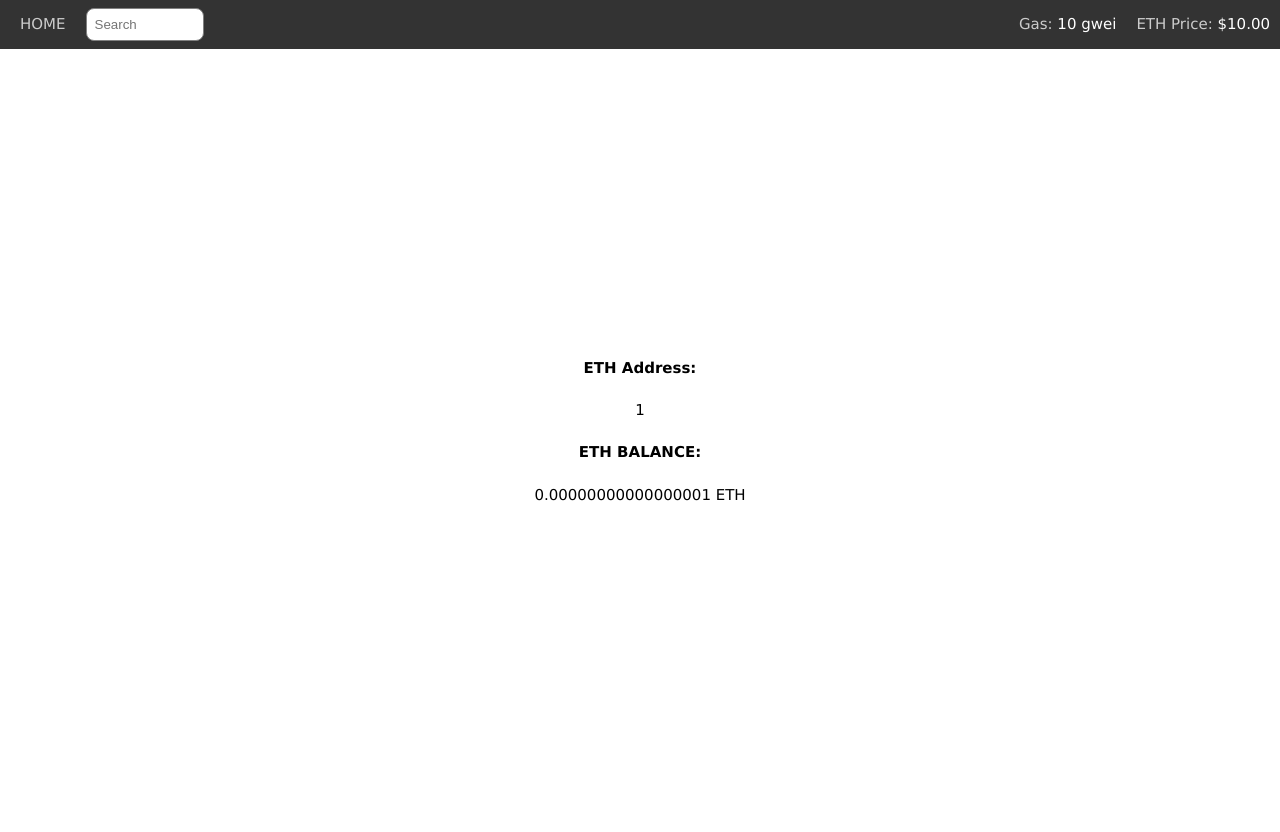
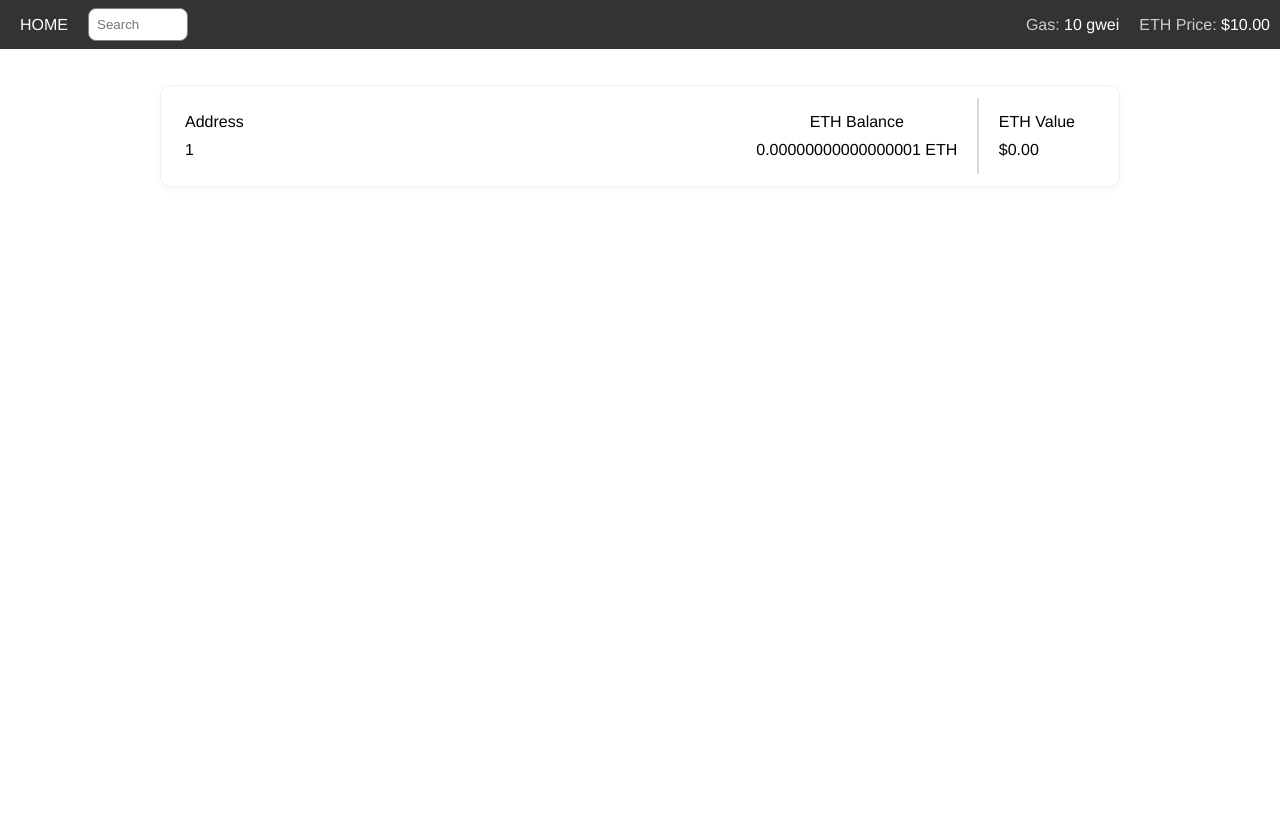
Before and after one commit to itskillian/ethexplorer, a Django app: page /address/1 in a window 1280 px wide. After the commit the page ends 187 px from the top, so only its background shows below. Run offline with Django 5.2, Linux system fonts and the light colour scheme; tables that the repository leaves empty hold one stand-in row (values such as "Sample post"); a database or web service that is not in the repository returns one stand-in record (values such as "Sample title"); data that the repository does not hold is empty.

Commit message:
update address results page to now return ETH value in USD add html and css to improve visuals

```diff
--- a/core/context_processors.py
+++ b/core/context_processors.py
@@ -31,9 +31,11 @@ def eth_tracker_context(request):
         'apikey': api_key
     }
     response = requests.get(url, params=payload)
-    price = response.json()['result']
+    result = response.json()['result']
+    ethusd = result['ethusd']
+    ethbtc = result['ethbtc']
 
-    return {'price': price}
+    return {'eth_usd': ethusd, 'eth_btc': ethbtc}
 
 def search_form_context(request):
     # load form
--- a/core/static/style.css
+++ b/core/static/style.css
@@ -1,22 +1,99 @@
+*, :after, :before {
+    box-sizing: border-box;
+}
+
 html, body {
-    font-family: Verdana, Geneva, sans-serif;
-    font-size: 15px;
-    font-weight: 500;
-    line-height: 1.5;
+    font-family: "Helvetica Neue", Helvetica, Arial, sans-serif;
+    font-size: 16px;
+    font-style: normal;
+    font-variant: normal;
+    font-weight: 400;
+    line-height: 28px;
     text-align: center;
     margin: 0;
 }
 
-.w3-main {
-    margin: 0px;
-    padding: 0px;
-    min-height: 95vh;
-    /*border: 1px solid black;
-    border-radius: 10px;*/
+main {
+    margin: 0;
+    padding: 0;
+}
+
+.address {
+    margin: auto;
+    padding: 12px;
     display: flex;
+    flex-direction: column;
     justify-content: center;
     align-items: center;
+}
+
+.address-header {
+    display: flex;
+    flex-direction: row;
+    justify-content: space-between;
+    height: 100%;
+    width: 100%;
+    margin: 24px 0;
+    padding: 12px 24px;
+    max-width: 960px;
+    border: 1.35px solid #eff1f3;
+    box-shadow: 0 3px 6px rgba(0, 0, 0, .03);
+    border-radius: 10px;
+}
+
+.address-info-box {
+    display: flex;
     flex-direction: column;
+    justify-content: center;
+    align-items: left;
+    text-align: left;
+    width: 100%;
+    margin: 0;
+    padding: 0;
+    border-radius: 10px;
+}
+
+.info-key {
+    font-weight: 300;
+    text-align: left;
+}
+
+.info-value {
+    font-weight: 500;
+}
+
+.address-stats-box {
+    display: flex;
+    justify-content: space-between;
+    align-items: center;
+    text-align: left;
+    width: auto;
+    margin: 0;
+    padding: 0;
+    border-radius: 10px;
+}
+
+.address-stats-box div {
+    padding: 0 10px;
+}
+
+.stats-key {
+    white-space: nowrap;
+    font-size: 16px;
+    font-weight: 300;
+    text-align: center;
+}
+
+.stats-value {
+    white-space: nowrap;
+    font-size: 16px;
+    font-weight: 500;
+}
+
+.stats-divider {
+    height: 76px;
+    width: 1.5px;
+    background: #d9d9d9;
 }
 
 /* header menu - base.html */
@@ -56,11 +133,12 @@ nav {
 }
 
 /* .tracker class - right nav menu */
-@media (max-width: 600px) {
+/*@media (max-width: 900px) {
     .tracker {
         display: none;
     }
 }
+*/
 
 .tracker ul {
     display: flex;
--- a/core/templates/core/address.html
+++ b/core/templates/core/address.html
@@ -3,14 +3,28 @@
 {% block title %}web3app - login{% endblock %}
 
 {% block content %}
-<div class="w3-main">
-    <div class="w3-results">
-        <h4>ETH Address:</h4>
-        <p>{{ address }}</p>
-        <h4>ETH BALANCE:</h4>
-        <p>{{ balance }} ETH</p>
+{% load humanize %}
+<main>
+    <div class="address">
+        <div class="address-header">
+            <div class="address-info-box">
+                <div class="info-key">Address</div>
+                <div class="info-value">{{ address }}</div>
+            </div>
+            <div class="address-stats-box">
+                <div>
+                    <div class="stats-key">ETH Balance</div>
+                    <div class="stats-value">{{ eth_balance }} ETH</div>
+                </div>
+                <span class="stats-divider"></span>
+                <div>
+                    <div class="stats-key">ETH Value</div>
+                    <div class="stats-value">${{ eth_value|floatformat:2|intcomma }}</div>
+                </div>
+            </div>
+        </div>
     </div>
-</div>
+</main>
 <br>
 
 {% endblock %}
--- a/core/templates/core/base.html
+++ b/core/templates/core/base.html
@@ -2,8 +2,9 @@
 <html lang="en">
     <head>
         {% load static %}
+        <meta name="viewport" content="width=device-width, initial-scale=1">
+        <title>{% block title %}web3app{% endblock %}</title>
         <link rel="stylesheet" href="{% static 'style.css' %}">
-        <title>{% block title %}web3app{% endblock %}</title>
     </head>
 
     <body>
@@ -25,7 +26,7 @@
             <div class="tracker">
                 <ul>
                     <li>Gas: <a href="https://etherscan.io/gastracker">{{ gas.ProposeGasPrice }} gwei</a></li>
-                    <li>ETH Price: <a href="https://etherscan.io/chart/etherprice">${{ price.ethusd|floatformat:2|intcomma}}</a></li>
+                    <li>ETH Price: <a href="https://etherscan.io/chart/etherprice">${{ eth_usd|floatformat:2|intcomma }}</a></li>
                 </ul>
             </div>
         </nav>
--- a/core/views.py
+++ b/core/views.py
@@ -1,9 +1,9 @@
 from django.http import HttpResponse
 from django.shortcuts import render, redirect
 from django.urls import reverse
-
 # from django.views import View
 
+from .context_processors import eth_tracker_context
 from .forms import AddressForm
 from .utils import get_eth_balance
 
@@ -23,13 +23,16 @@ def index(request):
 
 def address(request, address):
     try:
-        balance_wei = int(get_eth_balance(address))
+        wei_balance = int(get_eth_balance(address))
     except ValueError:
         print('redirecting to error view')
         return redirect('core:error')
-    balance = balance_wei / 1000000000000000000
+    eth_balance = wei_balance * pow(10, -18)
+    eth_usd = eth_tracker_context(request)['eth_usd']
+    eth_value = eth_balance * float(eth_usd)
     context = {
-        "balance": balance,
+        "eth_balance": eth_balance,
+        'eth_value': eth_value,
         "address": address,
     }
     return render(request, 'core/address.html', context)
```
